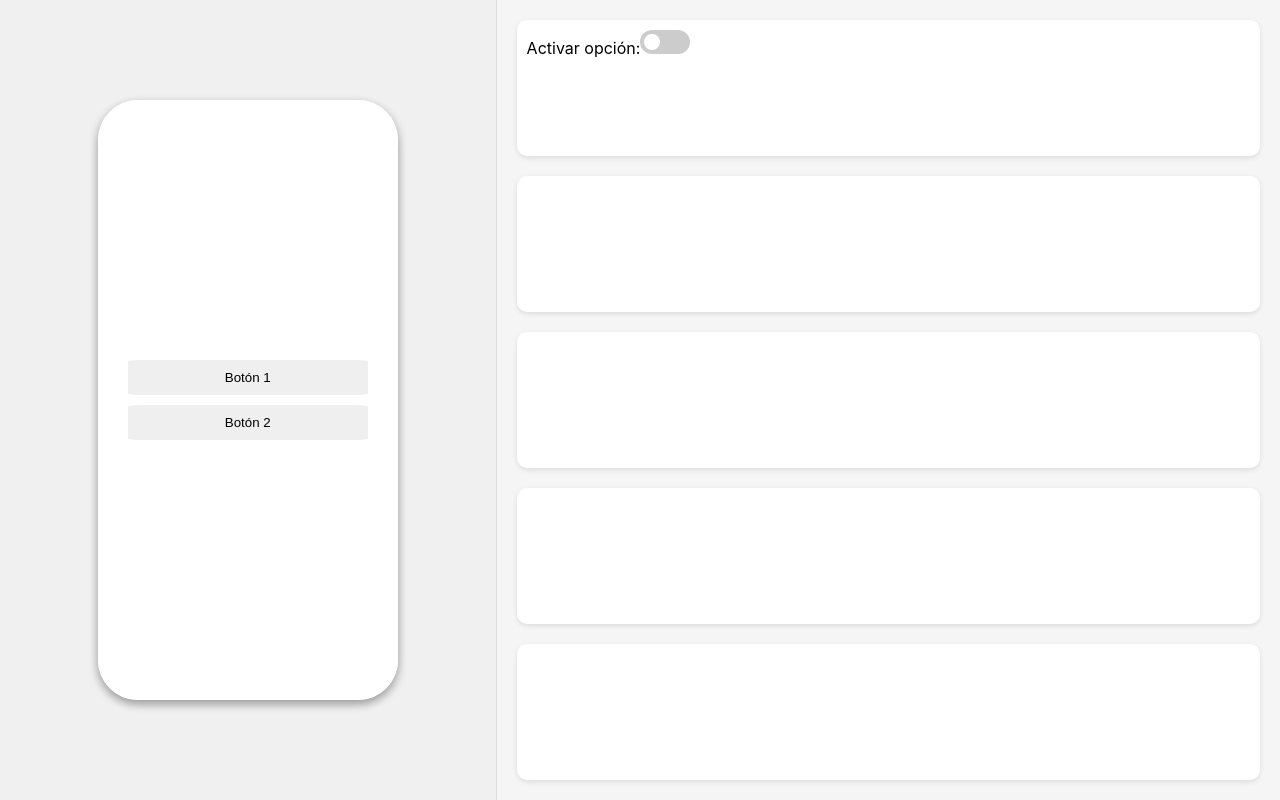
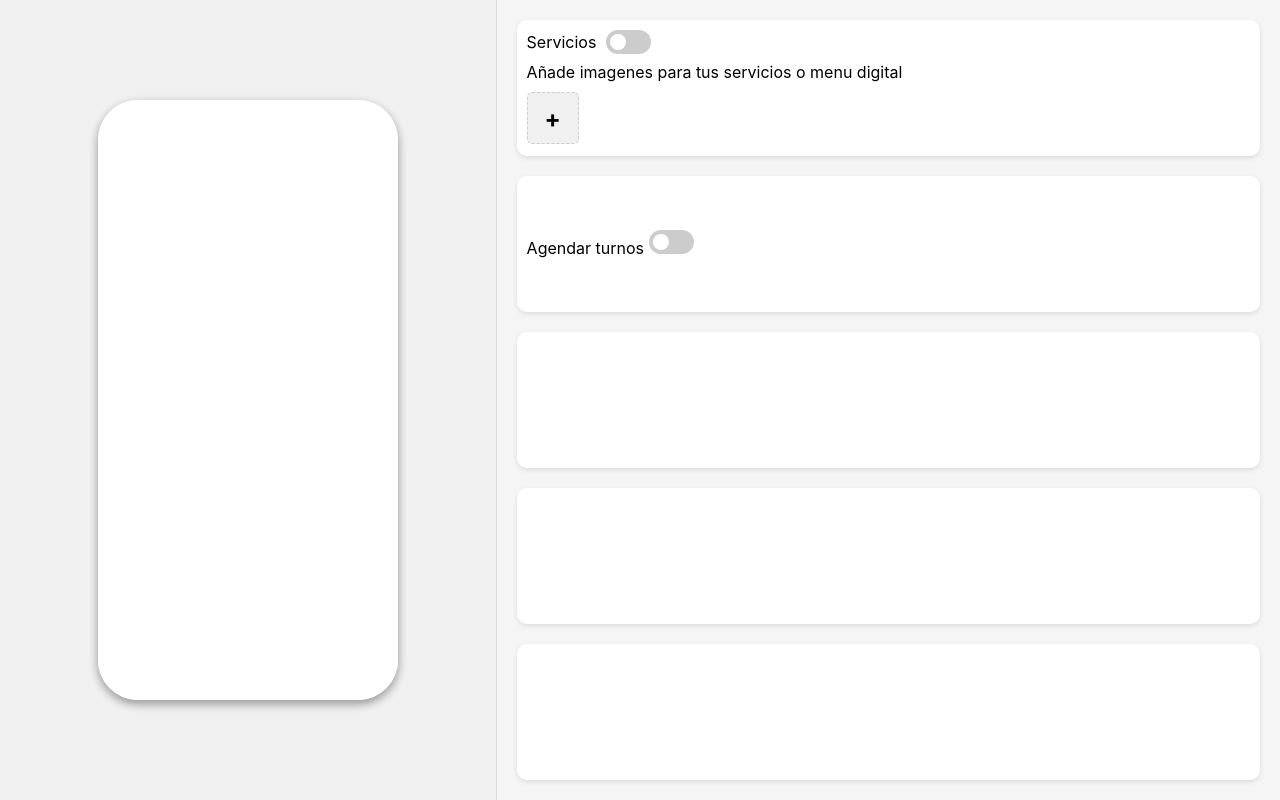
Before and after one commit to agusnicflo/panel, a React (Create React App) app: page /edit in a window 1280 px wide. Built offline with nearby package versions, Linux system fonts and the light colour scheme.

Commit message:
anadirimagen

```diff
--- a/src/pages/EditPage.jsx
+++ b/src/pages/EditPage.jsx
@@ -1,19 +1,27 @@
 import React, { useState, useEffect } from "react";
 
 const EditPage = () => {
-  const [isButtonVisible, setIsButtonVisible] = useState(false);
   const [isActive, setIsActive] = useState(false); // Estado para saber si está activo o no
+  const [isScheduleActive, setIsScheduleActive] = useState(false); // Estado para el switch de Agendar Turnos
   const [selectedImage, setSelectedImage] = useState(null);
   const [selectedColor, setSelectedColor] = useState("#ffffff"); // Color predeterminado
   const [secondColor, setSecondColor] = useState("#ffffff");
   const [profileImage, setProfileImage] = useState(null);
+  const [selectedImages, setSelectedImages] = useState([]);
+  const [selectedImageForMobile, setSelectedImageForMobile] = useState(null); // Imagen mostrada en el móvil
 
-  const toggleSwitch = () => {
-    setIsActive(!isActive);
+  const handleImageClick = (image) => {
+    setSelectedImageForMobile(image); // Actualizamos la imagen mostrada en el móvil
   };
 
-  const handleSwitchChange = (event) => {
-    setIsButtonVisible(event.target.checked);
+  const handleImageUpload = (e) => {
+    const files = Array.from(e.target.files);
+    const images = files.map((file) => URL.createObjectURL(file));
+    setSelectedImages((prevImages) => [...prevImages, ...images]);
+  };
+
+  const handleSwitchChange = () => {
+    setIsActive(!isActive);
   };
 
   useEffect(() => {
@@ -79,6 +87,21 @@ const EditPage = () => {
               gap: "10px", // Espacio entre los botones
             }}
           >
+             {/* Imagen seleccionada */}
+          {selectedImageForMobile && (
+            <img
+              src={selectedImageForMobile}
+              alt="Imagen seleccionada"
+              style={{
+                width: "80%",
+                height: "30%",
+                borderRadius: "10px",
+                objectFit: "cover",
+                position: "absolute",
+                top: "60%",
+              }}
+            />
+          )}
             {/* Imagen de perfil dentro de la silueta */}
             {profileImage && (
               <img
@@ -96,6 +119,7 @@ const EditPage = () => {
                 }}
               />
             )}
+            {isActive && (
               <button
                 style={{
                   width: "80%",
@@ -104,8 +128,10 @@ const EditPage = () => {
                   border: "none",
                 }}
               >
-              Botón 1
+                Servicios
               </button>
+            )}
+            {isScheduleActive && (
               <button
                 style={{
                   width: "80%",
@@ -114,8 +140,9 @@ const EditPage = () => {
                   border: "none",
                 }}
               >
-              Botón 2
+                Agendar Turnos
               </button>
+            )}
           </div>
         </div>
       </div>
@@ -132,25 +159,42 @@ const EditPage = () => {
         }}
       >
         {/* Perilla (interruptor) */}
-        <div style={containerStyle}>
-          <label style={{ marginBottom: "10px" }}>Activar opción:</label>
+        <div
+          style={{
+            flex: 1,
+            backgroundColor: "#ffffff",
+            borderRadius: "10px",
+            boxShadow: "0 2px 5px rgba(0, 0, 0, 0.1)",
+            padding: "10px",
+            display: "flex", // Usamos flex para alinear en línea
+            flexDirection: "column", // Organiza los elementos en columnas
+          }}
+        >
+          <div style={{ display: "flex", alignItems: "center" }}>
+            <label htmlFor="buttonSwitch" style={{ marginRight: "10px" }}>
+              Servicios
+            </label>
             <div
               style={{
                 position: "relative",
                 display: "inline-block",
-              width: "50px",
+                width: "45px",
                 height: "24px",
               }}
             >
               <input
                 type="checkbox"
+                id="buttonSwitch"
                 checked={isActive}
-              onChange={toggleSwitch}
+                onChange={handleSwitchChange}
                 style={{
-                opacity: 0,
-                width: "0",
-                height: "0",
+                  opacity: 0, // Dejamos el checkbox oculto pero funcional
+                  width: "50px", // Mantenemos el tamaño del input
+                  height: "24px",
                   position: "absolute",
+                  top: "0",
+                  left: "0",
+                  zIndex: 1, // Aseguramos que el input sea interactivo
                 }}
               />
               <span
@@ -164,8 +208,10 @@ const EditPage = () => {
                   backgroundColor: isActive ? "#4CAF50" : "#ccc", // Color verde si está activado
                   borderRadius: "24px",
                   transition: "0.4s",
+                  zIndex: 0,
                 }}
               ></span>
+
               <span
                 style={{
                   position: "absolute",
@@ -181,9 +227,136 @@ const EditPage = () => {
               ></span>
             </div>
           </div>
+          <div style={{ marginTop: "8px" }}>
+            <span>Añade imagenes para tus servicios o menu digital</span>
+          </div>
+          {/* Contenedor de miniaturas */}
+          <div
+            style={{
+              marginTop: "10px",
+              display: "flex",
+              alignItems: "center",
+              flexWrap: "wrap", // Permite que las miniaturas bajen a otra línea si es necesario
+            }}
+          >
+            {/* Miniatura con "+" para añadir */}
+            <label
+              htmlFor="fileUpload"
+              style={{
+                width: "50px",
+                height: "50px",
+                borderRadius: "5px",
+                backgroundColor: "#f0f0f0",
+                display: "flex",
+                justifyContent: "center",
+                alignItems: "center",
+                fontSize: "24px",
+                fontWeight: "bold",
+                cursor: "pointer",
+                marginRight: "10px",
+                border: "1px dashed #ccc",
+              }}
+            >
+              +
+            </label>
+            <input
+              type="file"
+              id="fileUpload"
+              accept="image/*"
+              style={{ display: "none" }}
+              multiple // Permite seleccionar varias imágenes
+              onChange={handleImageUpload}
+            />
 
+            {/* Renderizado dinámico de miniaturas */}
+            {selectedImages.map((image, index) => (
+              <div
+                key={index}
+                onClick={() => handleImageClick(image)} // Manejar clic para reflejar en el móvil
+                style={{
+                  width: "50px",
+                  height: "50px",
+                  borderRadius: "5px",
+                  backgroundImage: `url(${image})`,
+                  backgroundSize: "cover",
+                  backgroundPosition: "center",
+                  marginRight: "10px",
+                  cursor: "pointer",
+                  border: selectedImageForMobile === image ? "2px solid blue" : "none", // Resaltar imagen seleccionada
+                }}
+              ></div>
+            ))}
+          </div>
+        </div>
         {/* Contenedores vacíos */}
-        <div style={containerStyle}></div>
+        <div
+          style={{
+            flex: 1,
+            backgroundColor: "#ffffff",
+            borderRadius: "10px",
+            boxShadow: "0 2px 5px rgba(0, 0, 0, 0.1)",
+            padding: "10px",
+            display: "flex", // Usamos flex para alinear en línea
+            alignItems: "center",
+          }}
+        >
+          <div>
+            <label htmlFor="scheduleSwitch">Agendar turnos</label>
+            <div
+              style={{
+                position: "relative",
+                display: "inline-block",
+                width: "45px",
+                height: "24px",
+                marginLeft: "5px",
+              }}
+            >
+              <input
+                type="checkbox"
+                id="scheduleSwitch"
+                checked={isScheduleActive}
+                onChange={() => setIsScheduleActive(!isScheduleActive)}
+                style={{
+                  opacity: 0, // Dejamos el checkbox oculto pero funcional
+                  width: "50px", // Mantenemos el tamaño del input
+                  height: "24px",
+                  position: "absolute",
+                  top: "0",
+                  left: "0",
+                  zIndex: 1, // Aseguramos que el input sea interactivo
+                }}
+              />
+              <span
+                style={{
+                  position: "absolute",
+                  cursor: "pointer",
+                  top: "0",
+                  left: "0",
+                  right: "0",
+                  bottom: "0",
+                  backgroundColor: isScheduleActive ? "#4CAF50" : "#ccc", // Color verde si está activado
+                  borderRadius: "24px",
+                  transition: "0.4s",
+                  zIndex: 0,
+                }}
+              ></span>
+
+              <span
+                style={{
+                  position: "absolute",
+                  content: "",
+                  height: "16px",
+                  width: "16px",
+                  borderRadius: "50%",
+                  left: isScheduleActive ? "26px" : "4px", // Movimiento de la bolita
+                  bottom: "4px",
+                  backgroundColor: "#fff",
+                  transition: "0.4s",
+                }}
+              ></span>
+            </div>
+          </div>
+        </div>
         <div style={containerStyle}></div>
         <div style={containerStyle}></div>
         <div style={containerStyle}></div>
```
Lines whose indentation alone changed are shown as unchanged.
